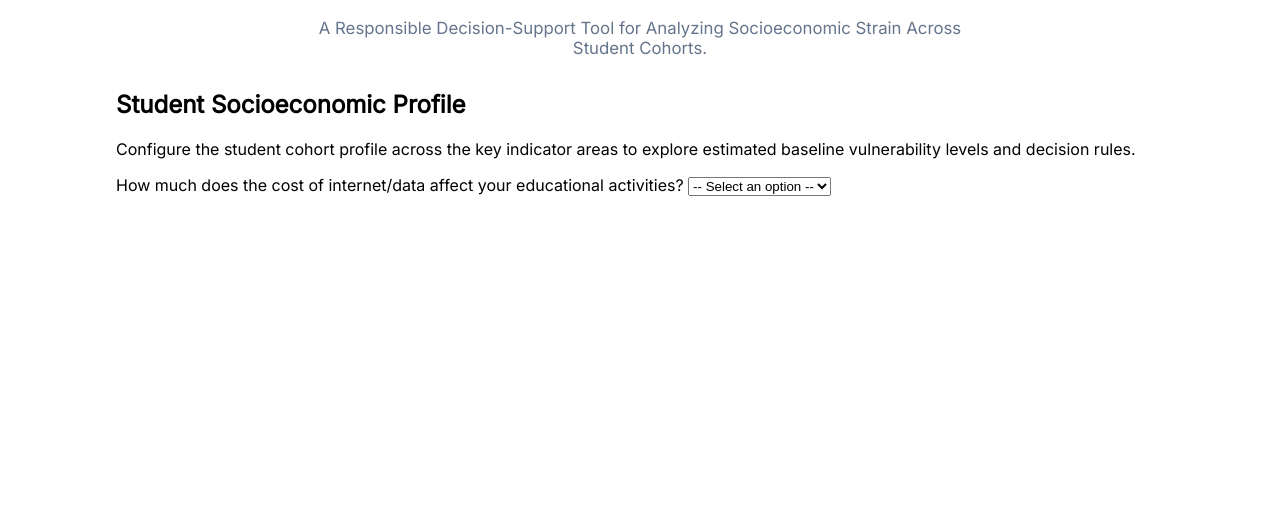
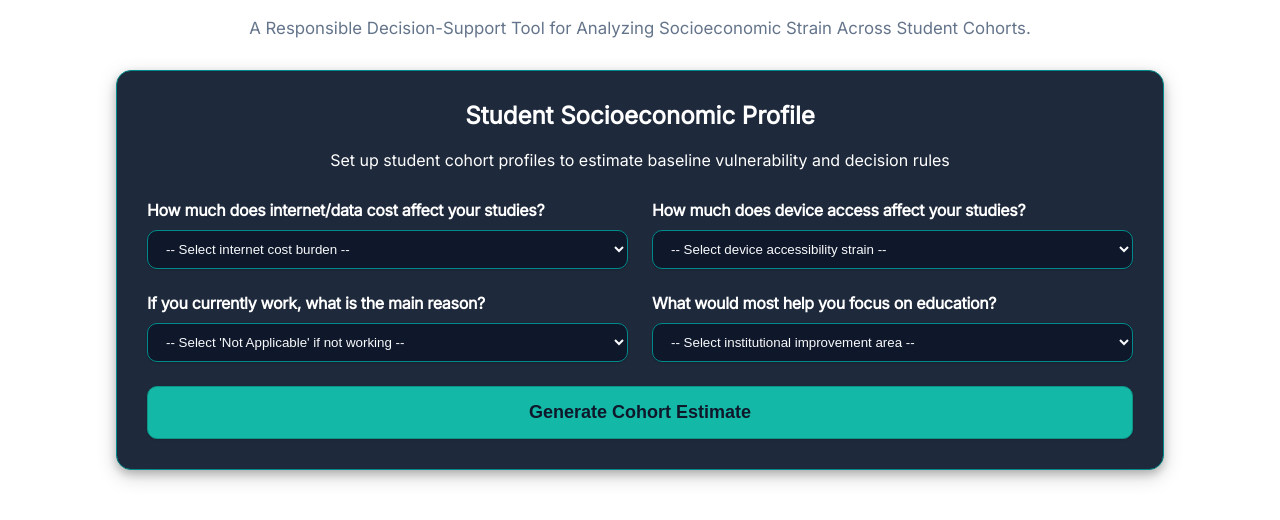
Before and after one commit to saleemshahzad08/Student-Economic-Pressure-Map, a plain HTML site: page frontend/index.html in a window 1280 px wide. Shown: the part 218-738 px from the top of the page. Drawn offline with Linux system fonts and the light colour scheme.

Commit message:
UI Built By 22-8-26 5AM

```diff
--- a/frontend/index.html
+++ b/frontend/index.html
@@ -37,27 +37,64 @@
         <!------------ MAIN CONTENT ------------>
 
         <main id="main-content">
-            <h2>Student Socioeconomic Profile</h2>
-            <p>
-                Configure the student cohort profile across the key indicator areas to explore estimated baseline vulnerability levels and decision rules.
-            </p>
+
             <section id="survey-section" class="survey-card">
+                <h2>Student Socioeconomic Profile</h2>
+                <p>
+                    Set up student cohort profiles to estimate baseline vulnerability and decision rules
+                </p>
                 <form id="prediction-form" novalidate>
                     <div class="dropdown">
-                        <label for="internet-cost">How much does the cost of internet/data affect your educational activities?</label>
-                        <select id="internet-cost" name="internet-cost">
-                            <option value="">-- Select an option --</option>
+                        <label for="internet-cost">How much does internet/data cost affect your studies?</label>
+                        <select id="internet-cost" name="internet-cost" required>
+                            <option value="">-- Select internet cost burden --</option>
                             <option value="Not at all">Not at all</option>
                             <option value="A little">A little</option>
                             <option value="Moderately">Moderately</option>
                             <option value="A lot">A lot</option>
                         </select>
                     </div>
+
+                    <div class="dropdown">
+                        <label for="device-strain">How much does device access affect your studies?</label>
+                        <select id="device-strain" name="device-strain" required>
+                            <option value="">-- Select device accessibility strain --</option>
+                            <option value="Not at all">Not at all</option>
+                            <option value="A little">A little</option>
+                            <option value="Moderately">Moderately</option>
+                            <option value="A lot">A lot</option>
+                        </select>
+                    </div>
+
+                    <div class="dropdown">
+                        <label for="work-motivation">If you currently work, what is the main reason?</label>
+                        <select id="work-motivation" name="work-motivation" required>
+                            <option value="">-- Select 'Not Applicable' if not working --</option>
+                            <option value="Education Cost">Education Cost</option>
+                            <option value="Family Support">Family Support</option>
+                            <option value="Future savings / Other">Future savings / Other</option>
+                            <option value="Personal expenses">Personal expenses</option>
+                            <option value="Not Applicable">Not Applicable</option>
+                        </select>
+                    </div>
+
+                    <div class="dropdown">
+                        <label for="institutional-improvement">What would most help you focus on education?</label>
+                        <select id="institutional-improvement" name="institutional-improvement" required>
+                            <option value="">-- Select institutional improvement area --</option>
+                            <option value="Better career guidance">Better career guidance</option>
+                            <option value="Better learning resources">Better learning resources</option>
+                            <option value="Greater financial stability">Greater financial stability</option>
+                            <option value="More flexible study arrangements">More flexible study arrangements</option>
+                        </select>
+                    </div>
+
+                    <button id="submit-btn" type="submit">Generate Cohort Estimate</button>
                 </form>
             </section>
         </main>
     </div>
 
-    <script src="script.js"></script>
+    <script src="app.js"></script>
 </body>
 </html>
--- a/frontend/style.css
+++ b/frontend/style.css
@@ -46,10 +46,108 @@ h1 {
 .lead-subtitle {
     font-size: 1.05rem;
     color: #64748B;
-    max-width: 650px;
+    max-width: 800px;
     margin: auto;
 }
 
+.survey-card {
+    background-color: #1E293B;
+    border: 1px solid darkcyan;
+    border-radius: 15px;
+    padding: 30px;
+    box-shadow: 0 4px 8px 0 rgba(0, 0, 0, 0.2), 0 6px 20px 0 rgba(0, 0, 0, 0.19);
+    margin-bottom: 20px;
+}
+
+.survey-card h2, .survey-card p {
+    color: white;
+    margin-top: 0;
+    text-align: center;
+}
+
+.survey-card p {
+    margin-bottom: 30px;
+}
+
+#prediction-form {
+  display: flex;
+  flex-wrap: wrap;
+  gap: 1.5rem;
+}
+
+#prediction-form .dropdown {
+  flex: 0 0 calc(50% - 0.75rem);
+  box-sizing: border-box;
+}
+
+
+#prediction-form .dropdown select,
+#prediction-form .dropdown label {
+  width: 100%;
+  display: block;
+}
+
+
+
+#prediction-form .dropdown label {
+  font-weight: 600;
+  letter-spacing: -0.02em;
+  color: white;
+  margin-bottom: 10px;
+}
+
+select {
+    cursor: pointer;
+    padding: 10px 14px;
+    background-color: #0F172A;
+    color: #F8FAFC;
+    border: 1px solid darkcyan;
+    border-radius: 10px;
+    box-shadow: 0 1px 2px rgba(0, 0, 0, 0.2);
+}
+
+#prediction-form .dropdown input,
+#prediction-form .dropdown select {
+  transition: border-color 0.2s ease, box-shadow 0.2s ease;
+  outline: none;
+}
+
+#prediction-form .dropdown input:focus,
+#prediction-form .dropdown select:focus {
+  border-color: #3B82F6; /* blue */
+  box-shadow: 0 0 0 3px #14B8A6; /* focus ring */
+}
+
+#submit-btn {
+    flex: 0 0 100%;
+    padding: 15px 24px;
+    font-size: 1.125rem;
+    font-weight: 600;
+    color: #0F172A;
+    background-color: #14B8A6;
+    border: 1px solid #0D9488;
+    border-radius: 10px;
+    cursor: pointer;
+    transition: all 0.2s ease;
+    box-shadow: 0 1px 2px rgba(0, 0, 0, 0.1);
+}
+
+#submit-btn:hover {
+    color: #FFFFFF;
+    background-color: #0D9488;
+    border-color: #0F766E;
+    box-shadow: 0 4px 12px rgba(20, 184, 166, 0.25);
+    transform: translateY(-2px); /* a bit more lift */
+}
+
+#submit-btn:active {
+    color: #FFFFFF;
+    background-color: #0F766E;
+    transform: translateY(0);
+    box-shadow: 0 1px 2px rgba(0, 0, 0, 0.1);
+}
+
+/* ------------------- FOR HANDLING RESPONSIVENESS ------------------- */
 
 /* Dark mode override */
 @media (prefers-color-scheme: dark) {
@@ -59,3 +157,9 @@ h1 {
     color: #D97706;
   }
 }
+
+@media (max-width: 768px) {
+  #prediction-form .dropdown {
+    flex: 0 0 100%;
+  }
+}
```
Also changed, not shown: frontend/app.js (added), frontend/script.js (deleted).
